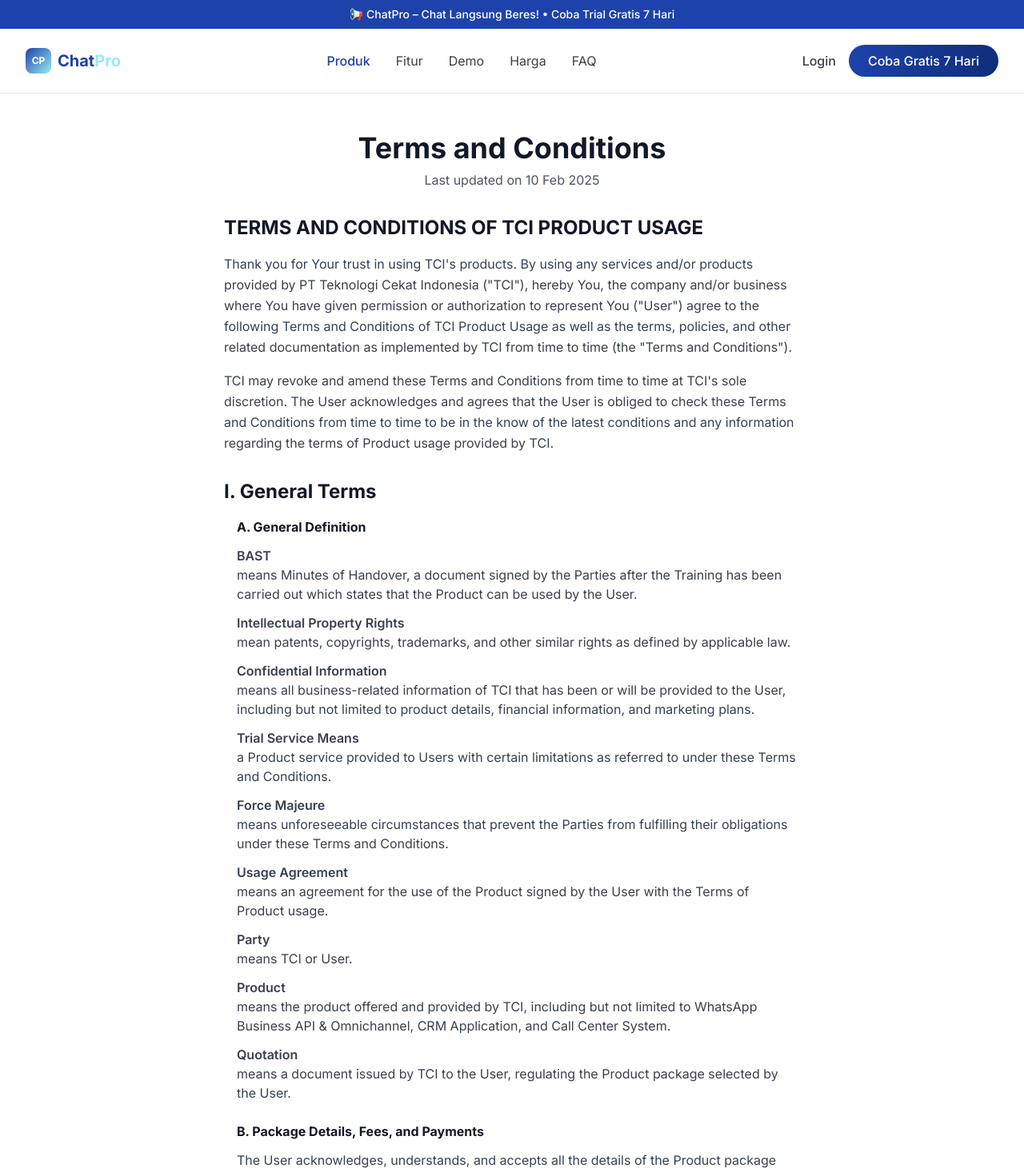
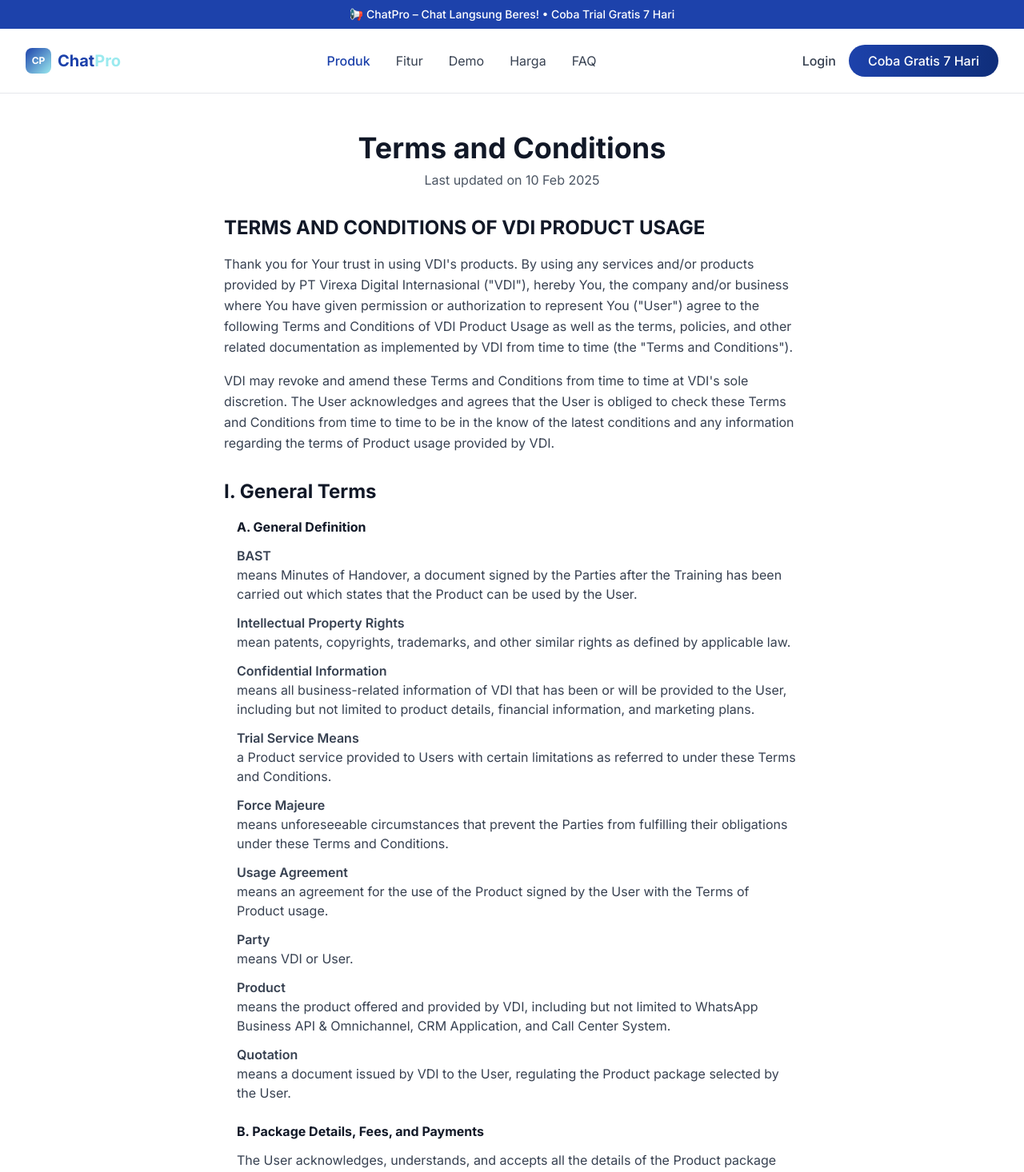
Before and after one commit to Petrichor-Dev/chatpro-landing-page, a Next.js app: page /termsAndConditions in a window 1280 px wide. Shown: the top 1466 px of the page at 80% size. Built offline with nearby package versions, Linux system fonts and the light colour scheme.

Commit message:
main fix error

```diff
--- a/app/termsAndConditions/page.tsx
+++ b/app/termsAndConditions/page.tsx
@@ -22,23 +22,24 @@
           {/* Main Heading */}
           <div className="mb-8">
             <h2 className="text-2xl font-bold mb-4">
-              TERMS AND CONDITIONS OF TCI PRODUCT USAGE
+              TERMS AND CONDITIONS OF VDI PRODUCT USAGE
             </h2>
             <p className="text-gray-700 leading-relaxed mb-4">
-              Thank you for Your trust in using TCI's products. By using any
-              services and/or products provided by PT Teknologi Cekat Indonesia
-              ("TCI"), hereby You, the company and/or business where You have
-              given permission or authorization to represent You ("User") agree
-              to the following Terms and Conditions of TCI Product Usage as well
-              as the terms, policies, and other related documentation as
-              implemented by TCI from time to time (the "Terms and Conditions").
+              Thank you for Your trust in using VDI's products. By using any
+              services and/or products provided by PT Virexa Digital
+              Internasional ("VDI"), hereby You, the company and/or business
+              where You have given permission or authorization to represent You
+              ("User") agree to the following Terms and Conditions of VDI
+              Product Usage as well as the terms, policies, and other related
+              documentation as implemented by VDI from time to time (the "Terms
+              and Conditions").
             </p>
             <p className="text-gray-700 leading-relaxed">
-              TCI may revoke and amend these Terms and Conditions from time to
-              time at TCI's sole discretion. The User acknowledges and agrees
+              VDI may revoke and amend these Terms and Conditions from time to
+              time at VDI's sole discretion. The User acknowledges and agrees
               that the User is obliged to check these Terms and Conditions from
               time to time to be in the know of the latest conditions and any
-              information regarding the terms of Product usage provided by TCI.
+              information regarding the terms of Product usage provided by VDI.
             </p>
           </div>
 
@@ -72,7 +73,7 @@
                     <div>
                       <p className="font-semibold">Confidential Information</p>
                       <p>
-                        means all business-related information of TCI that has
+                        means all business-related information of VDI that has
                         been or will be provided to the User, including but not
                         limited to product details, financial information, and
                         marketing plans.
@@ -103,12 +104,12 @@
                     </div>
                     <div>
                       <p className="font-semibold">Party</p>
-                      <p>means TCI or User.</p>
+                      <p>means VDI or User.</p>
                     </div>
                     <div>
                       <p className="font-semibold">Product</p>
                       <p>
-                        means the product offered and provided by TCI, including
+                        means the product offered and provided by VDI, including
                         but not limited to WhatsApp Business API & Omnichannel,
                         CRM Application, and Call Center System.
                       </p>
@@ -116,7 +117,7 @@
                     <div>
                       <p className="font-semibold">Quotation</p>
                       <p>
-                        means a document issued by TCI to the User, regulating
+                        means a document issued by VDI to the User, regulating
                         the Product package selected by the User.
                       </p>
                     </div>
@@ -161,7 +162,7 @@
                     </li>
                     <li>
                       The User guarantees that this submission does not contain
-                      any previous data on whose data is provided to TCI in
+                      any previous data on whose data is provided to VDI in
                       relation to the Product usage.
                     </li>
                     <li>
```
